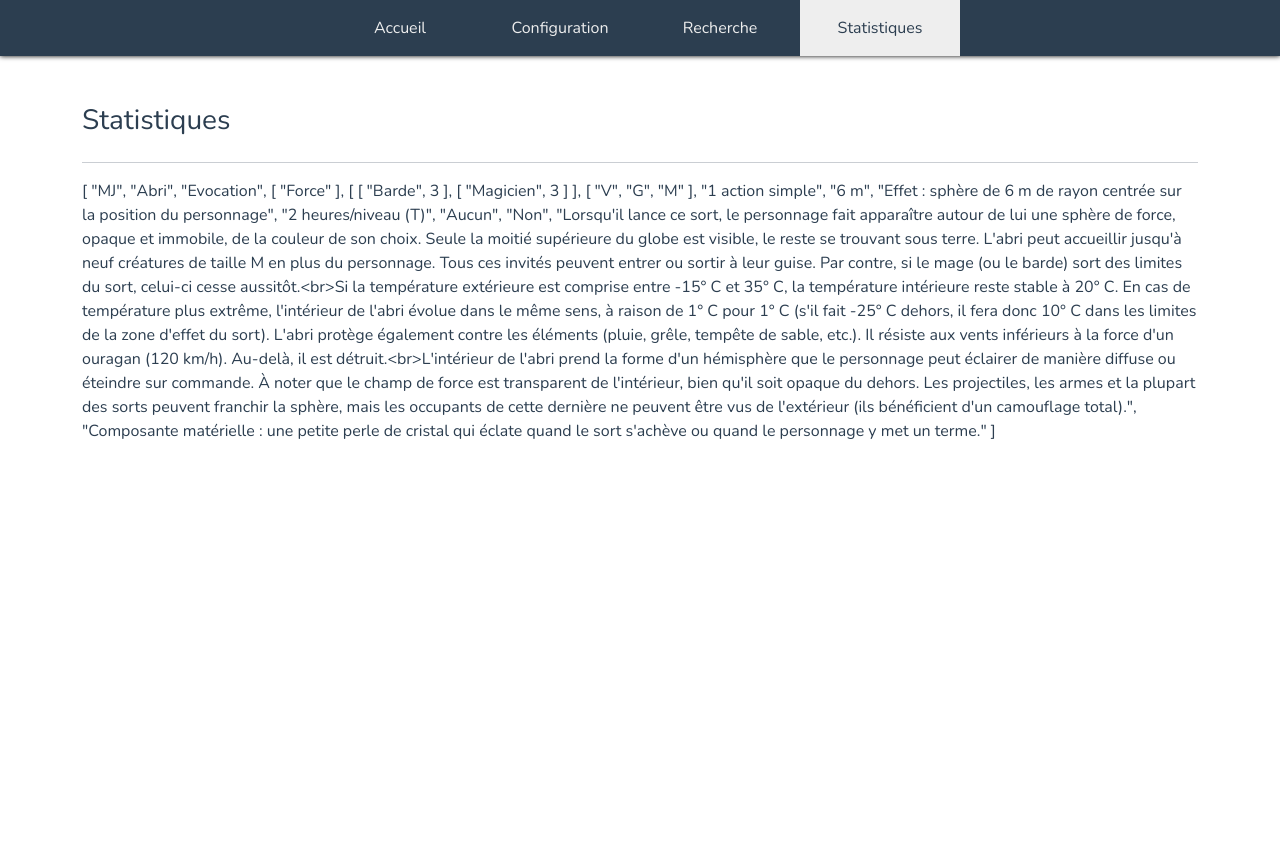
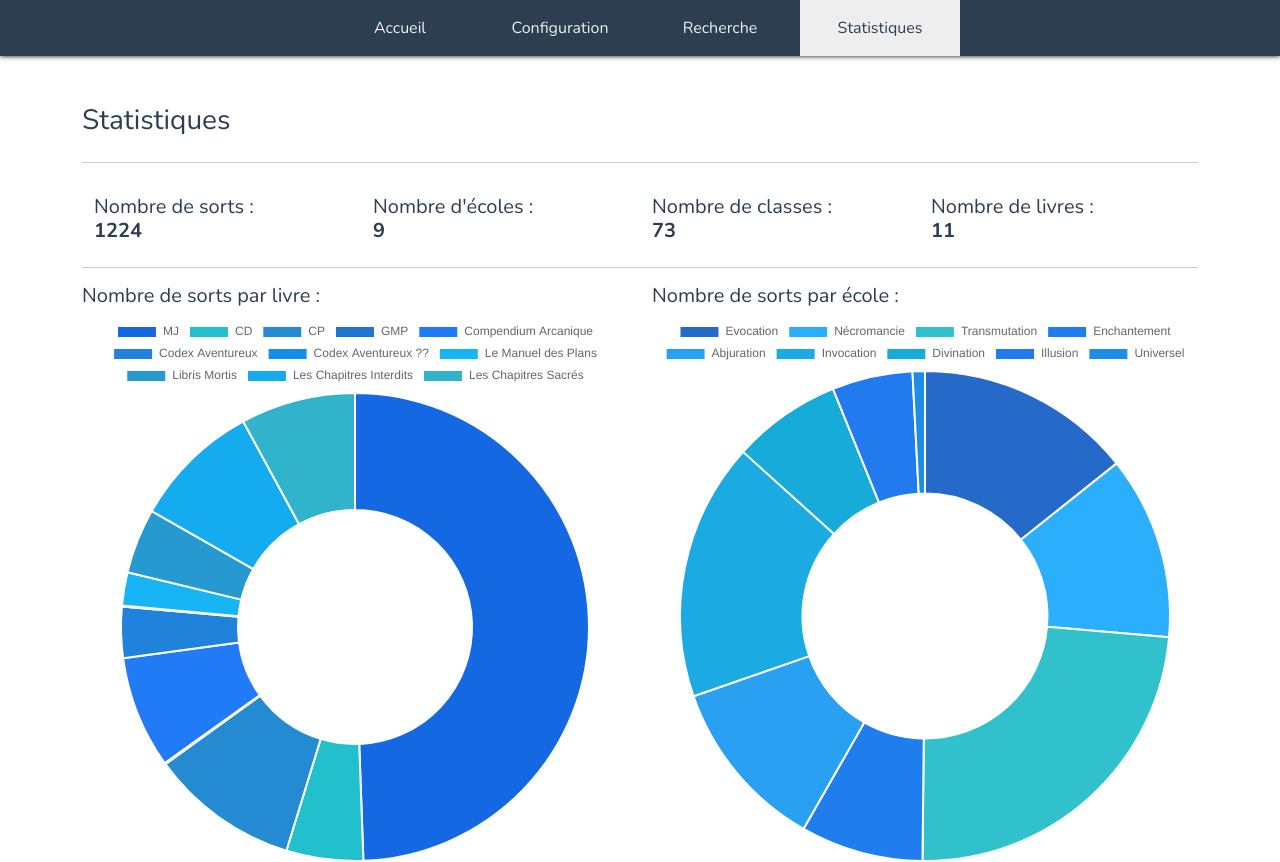
Before and after one commit to Anderiko/vue-js, a Vue app: page / in a window 1280 px wide. Both pictures are taken after a click on the link "Statistiques". Before the commit the page ends 800 px from the top, so only its background shows below. Built offline with nearby package versions, Linux system fonts and the light colour scheme; the HTML template or start-up script is replaced by a standard one.

Commit message:
Stats with chart js

```diff
--- /dev/null
+++ b/src/components/StatChart.vue
@@ -0,0 +1,21 @@
+<script>
+import { Doughnut } from 'vue-chartjs'
+
+export default {
+  extends: Doughnut,
+  name: 'StatChart',
+  props: ['data'],
+  methods: {
+    update () {
+      this.$data._chart.update()
+    }
+  },
+  mounted () {
+    this.renderChart(this.data, {responsive: true})
+  }
+}
+</script>
+
+<style scoped>
+
+</style>
--- /dev/null
+++ b/src/components/StatNumbers.vue
@@ -0,0 +1,53 @@
+<template>
+  <div class="row">
+    <div class="col-md-3">
+      <h5>Nombre de sorts : <br><strong>{{ spellArray.length }}</strong></h5>
+    </div>
+    <div class="col-md-3">
+      <h5>Nombre d'écoles : <br><strong>{{ searchData.schoolSearch.length }}</strong></h5>
+    </div>
+    <div class="col-md-3">
+      <h5>Nombre de classes : <br><strong>{{ searchData.classSearch.length }}</strong></h5>
+    </div>
+    <div class="col-md-3">
+      <h5>Nombre de livres : <br><strong>{{ extract(0, spellArray).length }}</strong></h5>
+    </div>
+    <hr>
+  </div>
+</template>
+
+<script>
+export default {
+  name: 'StatNumbers',
+  props: ['spellArray', 'searchData'],
+  methods: {
+    extract (index, array) {
+      return extract(index, array)
+    }
+  }
+}
+
+function unique (currElt, index, array) {
+  return array.indexOf(currElt) === index
+}
+
+function extract (index, array) {
+  let temp = []
+
+  array.forEach((elt) => {
+    temp.push(elt[index])
+  })
+
+  return temp.filter(unique).sort()
+}
+</script>
+
+<style scoped>
+  .row {
+    margin: 2em 0 auto;
+  }
+
+  hr {
+    margin-top: 1em;
+  }
+</style>
--- a/src/components/StatsTab.vue
+++ b/src/components/StatsTab.vue
@@ -2,14 +2,67 @@
   <div class="mt-5">
     <h3 class="text-start mb-4">Statistiques</h3>
     <hr>
-    <p>{{ spellArray[0] }}</p>
+    <StatNumbers v-bind:spellArray="spellArray" v-bind:searchData="searchData"/>
+    <div class="row">
+      <div class="col-md-6">
+        <h5>Nombre de sorts par livre :</h5>
+        <StatChart :data="chartSpellsPerBooks"/>
+      </div>
+      <div class="col-md-6">
+        <h5>Nombre de sorts par école :</h5>
+        <StatChart :data="chartSpellsPerSchools"/>
+      </div>
+    </div>
   </div>
 </template>
 
 <script>
+import StatChart from './StatChart'
+import StatNumbers from './StatNumbers'
+
 export default {
   name: 'StatsTab',
-  props: ['spellArray']
+  components: {StatNumbers, StatChart},
+  props: ['spellArray', 'searchData'],
+  data () {
+    return {
+      chartSpellsPerBooks: getData(this.spellArray, 0),
+      chartSpellsPerSchools: getData(this.spellArray, 2)
+    }
+  }
+}
+
+function getData (array, index) {
+  let label = []
+  let colors = []
+  let data = []
+  let id
+
+  array.forEach((elt) => {
+    id = label.indexOf(elt[index])
+
+    if (id === -1) {
+      label.push(elt[index])
+      data.push(1)
+    } else {
+      data[id]++
+    }
+  })
+
+  label.forEach(() => {
+    let r = Math.floor(Math.random() * (50 - 20) + 20).toString(16)
+    let g = Math.floor(Math.random() * (200 - 100) + 100).toString(16)
+    let b = Math.floor(Math.random() * (255 - 201) + 201).toString(16)
+    colors.push('#' + r + g + b)
+  })
+
+  return {
+    labels: label,
+    datasets: [{
+      backgroundColor: colors,
+      data: data
+    }]
+  }
 }
 </script>
 
```
